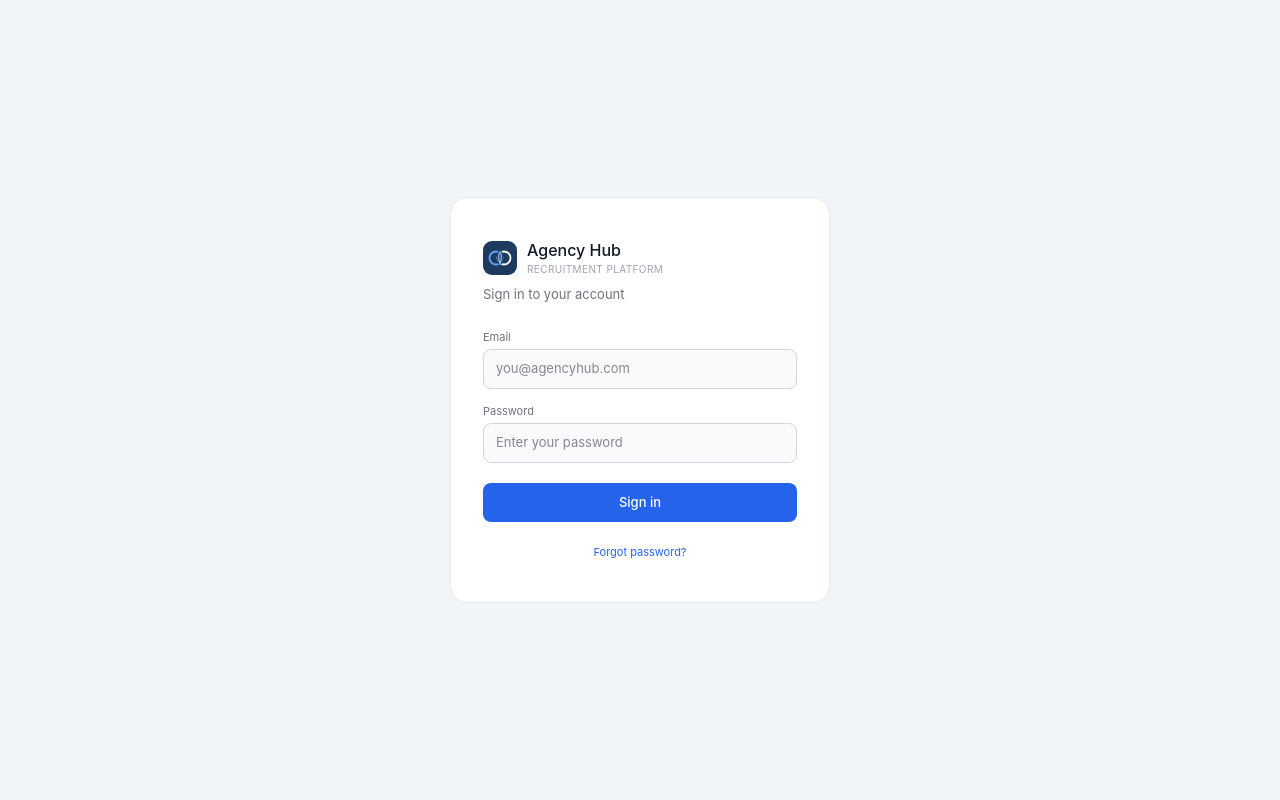
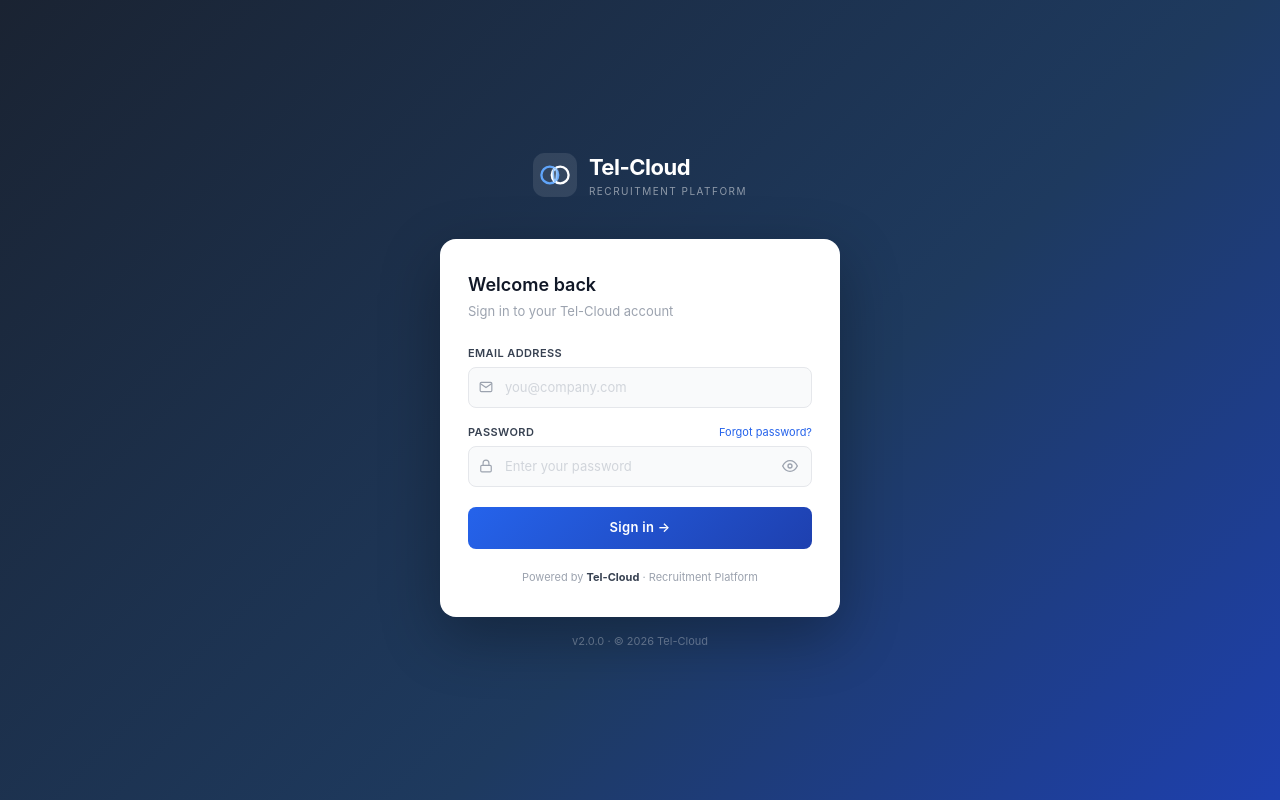
Before and after one commit to qychang16/agency-hub, a React (Vite) app in the folder client/: page / in a window 1280 px wide. Built offline with nearby package versions, Linux system fonts and the light colour scheme.

Commit message:
Tel-Cloud login redesign, show/hide password, validation

```diff
--- a/client/src/App.jsx
+++ b/client/src/App.jsx
@@ -21,11 +21,24 @@ function LoginScreen() {
   const { login } = useAuth()
   const [email, setEmail] = useState('')
   const [password, setPassword] = useState('')
+  const [showPassword, setShowPassword] = useState(false)
   const [error, setError] = useState('')
   const [loading, setLoading] = useState(false)
+  const [emailError, setEmailError] = useState('')
+  const [passwordError, setPasswordError] = useState('')
+
+  function validateAndLogin() {
+    let valid = true
+    setEmailError(''); setPasswordError(''); setError('')
+    if (!email.trim()) { setEmailError('Email is required'); valid = false }
+    else if (!/\S+@\S+\.\S+/.test(email)) { setEmailError('Please enter a valid email'); valid = false }
+    if (!password.trim()) { setPasswordError('Password is required'); valid = false }
+    if (!valid) return
+    handleLogin()
+  }
 
   async function handleLogin() {
-    setError(''); setLoading(true)
+    setLoading(true)
     try {
       await login(email, password)
     } catch(e) {
@@ -35,45 +48,120 @@ function LoginScreen() {
   }
 
   return (
-    <div style={{ minHeight: '100vh', background: '#f1f4f9', display: 'flex', alignItems: 'center', justifyContent: 'center', padding: 16 }}>
-      <div style={{ background: '#fff', borderRadius: 16, border: '0.5px solid #e5e7eb', padding: '40px 32px', width: '100%', maxWidth: 380 }}>
-        <div style={{ display: 'flex', alignItems: 'center', gap: 10, marginBottom: 6 }}>
-          <svg width="34" height="34" viewBox="0 0 34 34" fill="none">
-            <rect width="34" height="34" rx="9" fill="#1e3a5f"/>
+    <div style={{ minHeight: '100vh', background: 'linear-gradient(135deg, #1a2332 0%, #1e3a5f 60%, #1e40af 100%)', display: 'flex', alignItems: 'center', justifyContent: 'center', padding: 16 }}>
+      <div style={{ width: '100%', maxWidth: 400 }}>
+        {/* Logo */}
+        <div style={{ textAlign: 'center', marginBottom: 32 }}>
+          <div style={{ display: 'inline-flex', alignItems: 'center', gap: 12, marginBottom: 8 }}>
+            <svg width="44" height="44" viewBox="0 0 34 34" fill="none">
+              <rect width="34" height="34" rx="9" fill="rgba(255,255,255,0.1)"/>
               <circle cx="13" cy="17" r="6.5" stroke="#60a5fa" strokeWidth="1.8"/>
               <circle cx="21" cy="17" r="6.5" stroke="#fff" strokeWidth="1.8"/>
-            <path d="M17 11.2c1.8 1.5 1.8 7.1 0 11.6" stroke="#1e3a5f" strokeWidth="3.5"/>
-            <path d="M17 11.2c-1.8 1.5-1.8 7.1 0 11.6" stroke="#1e3a5f" strokeWidth="3.5"/>
+              <path d="M17 11.2c1.8 1.5 1.8 7.1 0 11.6" stroke="rgba(255,255,255,0.1)" strokeWidth="3.5"/>
+              <path d="M17 11.2c-1.8 1.5-1.8 7.1 0 11.6" stroke="rgba(255,255,255,0.1)" strokeWidth="3.5"/>
               <path d="M17 11.2c1.8 1.5 1.8 7.1 0 11.6" stroke="#93c5fd" strokeWidth="1.2"/>
               <path d="M17 11.2c-1.8 1.5-1.8 7.1 0 11.6" stroke="#93c5fd" strokeWidth="1.2"/>
             </svg>
-          <div>
-            <div style={{ fontSize: 16, fontWeight: 500, color: '#111827' }}>Agency Hub</div>
-            <div style={{ fontSize: 10, color: '#9ca3af', letterSpacing: '0.4px', textTransform: 'uppercase' }}>recruitment platform</div>
+            <div style={{ textAlign: 'left' }}>
+              <div style={{ fontSize: 22, fontWeight: 700, color: '#fff', letterSpacing: '-0.5px' }}>Tel-Cloud</div>
+              <div style={{ fontSize: 10, color: 'rgba(255,255,255,0.5)', textTransform: 'uppercase', letterSpacing: '1.5px' }}>Recruitment Platform</div>
             </div>
           </div>
-        <div style={{ fontSize: 13, color: '#6b7280', marginBottom: 24, marginTop: 8 }}>Sign in to your account</div>
-        <div style={{ marginBottom: 14 }}>
-          <label style={{ fontSize: 11, color: '#6b7280', display: 'block', marginBottom: 4 }}>Email</label>
-          <input type="email" value={email} onChange={e => setEmail(e.target.value)} onKeyDown={e => e.key === 'Enter' && handleLogin()} placeholder="you@agencyhub.com"
-            style={{ width: '100%', padding: '9px 12px', border: '0.5px solid #d1d5db', borderRadius: 8, fontSize: 13, outline: 'none', background: '#f9fafb', color: '#111827', boxSizing: 'border-box' }} />
         </div>
+
+        {/* Card */}
+        <div style={{ background: '#fff', borderRadius: 16, padding: '32px 28px', boxShadow: '0 20px 60px rgba(0,0,0,0.3)' }}>
+          <div style={{ fontSize: 18, fontWeight: 600, color: '#111827', marginBottom: 4 }}>Welcome back</div>
+          <div style={{ fontSize: 13, color: '#9ca3af', marginBottom: 24 }}>Sign in to your Tel-Cloud account</div>
+
+          {/* Email */}
+          <div style={{ marginBottom: 16 }}>
+            <label style={{ fontSize: 11, fontWeight: 600, color: '#374151', display: 'block', marginBottom: 5, textTransform: 'uppercase', letterSpacing: '0.4px' }}>Email address</label>
+            <div style={{ position: 'relative' }}>
+              <input
+                type="email"
+                value={email}
+                onChange={e => { setEmail(e.target.value); setEmailError('') }}
+                onKeyDown={e => e.key === 'Enter' && validateAndLogin()}
+                placeholder="you@company.com"
+                style={{ width: '100%', padding: '10px 12px 10px 36px', border: `1.5px solid ${emailError ? '#ef4444' : '#e5e7eb'}`, borderRadius: 8, fontSize: 13, outline: 'none', background: '#f9fafb', color: '#111827', boxSizing: 'border-box', transition: 'border-color .2s' }}
+                onFocus={e => e.target.style.borderColor = emailError ? '#ef4444' : '#2563eb'}
+                onBlur={e => e.target.style.borderColor = emailError ? '#ef4444' : '#e5e7eb'}
+              />
+              <svg style={{ position: 'absolute', left: 11, top: '50%', transform: 'translateY(-50%)', width: 14, height: 14, color: '#9ca3af', pointerEvents: 'none' }} viewBox="0 0 24 24" fill="none" stroke="currentColor" strokeWidth="2"><path d="M4 4h16c1.1 0 2 .9 2 2v12c0 1.1-.9 2-2 2H4c-1.1 0-2-.9-2-2V6c0-1.1.9-2 2-2z"/><polyline points="22,6 12,13 2,6"/></svg>
+            </div>
+            {emailError && <div style={{ fontSize: 11, color: '#ef4444', marginTop: 4, display: 'flex', alignItems: 'center', gap: 4 }}><span>⚠</span> {emailError}</div>}
+          </div>
+
+          {/* Password */}
           <div style={{ marginBottom: 20 }}>
-          <label style={{ fontSize: 11, color: '#6b7280', display: 'block', marginBottom: 4 }}>Password</label>
-          <input type="password" value={password} onChange={e => setPassword(e.target.value)} onKeyDown={e => e.key === 'Enter' && handleLogin()} placeholder="Enter your password"
-            style={{ width: '100%', padding: '9px 12px', border: '0.5px solid #d1d5db', borderRadius: 8, fontSize: 13, outline: 'none', background: '#f9fafb', color: '#111827', boxSizing: 'border-box' }} />
+            <div style={{ display: 'flex', justifyContent: 'space-between', alignItems: 'center', marginBottom: 5 }}>
+              <label style={{ fontSize: 11, fontWeight: 600, color: '#374151', textTransform: 'uppercase', letterSpacing: '0.4px' }}>Password</label>
+              <button style={{ fontSize: 11, color: '#2563eb', background: 'transparent', border: 'none', cursor: 'pointer', padding: 0 }}>Forgot password?</button>
             </div>
-        {error && <div style={{ fontSize: 11, color: '#ef4444', marginBottom: 12 }}>{error}</div>}
-        <button onClick={handleLogin} disabled={loading}
-          style={{ width: '100%', padding: '10px', background: loading ? '#9ca3af' : ACCENT, color: '#fff', border: 'none', borderRadius: 8, fontSize: 13, fontWeight: 500, cursor: loading ? 'default' : 'pointer' }}>
-          {loading ? 'Signing in…' : 'Sign in'}
-        </button>
-        <div style={{ marginTop: 16, textAlign: 'center' }}>
-          <button style={{ fontSize: 11, color: ACCENT, background: 'transparent', border: 'none', cursor: 'pointer' }}>
-            Forgot password?
+            <div style={{ position: 'relative' }}>
+              <input
+                type={showPassword ? 'text' : 'password'}
+                value={password}
+                onChange={e => { setPassword(e.target.value); setPasswordError('') }}
+                onKeyDown={e => e.key === 'Enter' && validateAndLogin()}
+                placeholder="Enter your password"
+                style={{ width: '100%', padding: '10px 40px 10px 36px', border: `1.5px solid ${passwordError ? '#ef4444' : '#e5e7eb'}`, borderRadius: 8, fontSize: 13, outline: 'none', background: '#f9fafb', color: '#111827', boxSizing: 'border-box', transition: 'border-color .2s' }}
+                onFocus={e => e.target.style.borderColor = passwordError ? '#ef4444' : '#2563eb'}
+                onBlur={e => e.target.style.borderColor = passwordError ? '#ef4444' : '#e5e7eb'}
+              />
+              {/* Lock icon left */}
+              <svg style={{ position: 'absolute', left: 11, top: '50%', transform: 'translateY(-50%)', width: 14, height: 14, color: '#9ca3af', pointerEvents: 'none' }} viewBox="0 0 24 24" fill="none" stroke="currentColor" strokeWidth="2"><rect x="3" y="11" width="18" height="11" rx="2" ry="2"/><path d="M7 11V7a5 5 0 0110 0v4"/></svg>
+              {/* Show/hide toggle right */}
+              <button
+                type="button"
+                onClick={() => setShowPassword(!showPassword)}
+                style={{ position: 'absolute', right: 10, top: '50%', transform: 'translateY(-50%)', background: 'transparent', border: 'none', cursor: 'pointer', padding: 4, color: '#9ca3af', display: 'flex', alignItems: 'center' }}>
+                {showPassword ? (
+                  <svg width="16" height="16" viewBox="0 0 24 24" fill="none" stroke="currentColor" strokeWidth="2"><path d="M17.94 17.94A10.07 10.07 0 0112 20c-7 0-11-8-11-8a18.45 18.45 0 015.06-5.94M9.9 4.24A9.12 9.12 0 0112 4c7 0 11 8 11 8a18.5 18.5 0 01-2.16 3.19m-6.72-1.07a3 3 0 11-4.24-4.24"/><line x1="1" y1="1" x2="23" y2="23"/></svg>
+                ) : (
+                  <svg width="16" height="16" viewBox="0 0 24 24" fill="none" stroke="currentColor" strokeWidth="2"><path d="M1 12s4-8 11-8 11 8 11 8-4 8-11 8-11-8-11-8z"/><circle cx="12" cy="12" r="3"/></svg>
+                )}
               </button>
             </div>
+            {passwordError && <div style={{ fontSize: 11, color: '#ef4444', marginTop: 4, display: 'flex', alignItems: 'center', gap: 4 }}><span>⚠</span> {passwordError}</div>}
           </div>
+
+          {/* General error */}
+          {error && (
+            <div style={{ marginBottom: 16, padding: '10px 12px', background: '#fef2f2', border: '1px solid #fecaca', borderRadius: 8, fontSize: 12, color: '#dc2626', display: 'flex', alignItems: 'center', gap: 8 }}>
+              <span style={{ fontSize: 16 }}>⚠️</span> {error}
+            </div>
+          )}
+
+          {/* Sign in button */}
+          <button
+            onClick={validateAndLogin}
+            disabled={loading}
+            style={{ width: '100%', padding: '11px', background: loading ? '#9ca3af' : 'linear-gradient(135deg, #2563eb, #1e40af)', color: '#fff', border: 'none', borderRadius: 8, fontSize: 13, fontWeight: 600, cursor: loading ? 'default' : 'pointer', letterSpacing: '0.3px', transition: 'opacity .2s' }}>
+            {loading ? (
+              <span style={{ display: 'flex', alignItems: 'center', justifyContent: 'center', gap: 8 }}>
+                <svg width="14" height="14" viewBox="0 0 24 24" fill="none" stroke="white" strokeWidth="2" style={{ animation: 'spin 1s linear infinite' }}><path d="M12 2v4M12 18v4M4.93 4.93l2.83 2.83M16.24 16.24l2.83 2.83M2 12h4M18 12h4M4.93 19.07l2.83-2.83M16.24 7.76l2.83-2.83"/></svg>
+                Signing in…
+              </span>
+            ) : 'Sign in →'}
+          </button>
+
+          <div style={{ marginTop: 20, textAlign: 'center', fontSize: 11, color: '#9ca3af' }}>
+            Powered by <strong style={{ color: '#374151' }}>Tel-Cloud</strong> · Recruitment Platform
+          </div>
+        </div>
+
+        {/* Version */}
+        <div style={{ textAlign: 'center', marginTop: 16, fontSize: 11, color: 'rgba(255,255,255,0.3)' }}>
+          v2.0.0 · © 2026 Tel-Cloud
+        </div>
+      </div>
+
+      <style>{`
+        @keyframes spin { from { transform: rotate(0deg) } to { transform: rotate(360deg) } }
+        input::placeholder { color: #d1d5db }
+      `}</style>
     </div>
   )
 }
--- a/client/src/components/layout/Topbar.jsx
+++ b/client/src/components/layout/Topbar.jsx
@@ -86,8 +86,8 @@ export default function Topbar({ activeNav, setActiveNav, onNewContact, isMobile
         <div style={{ display: 'flex', alignItems: 'center', gap: 10, marginRight: 14, flexShrink: 0 }}>
           <DualRingsLogo />
           <div style={{ display: 'flex', flexDirection: 'column' }}>
-            <span style={{ fontSize: 14, fontWeight: 500, color: '#fff' }}>{workspace?.name || 'Agency Hub'}</span>
-            {!isMobile && <span style={{ fontSize: 9, color: 'rgba(255,255,255,0.5)', letterSpacing: '0.4px', textTransform: 'uppercase', marginTop: 1 }}>recruitment platform</span>}
+            <span style={{ fontSize: 14, fontWeight: 500, color: '#fff' }}>{workspace?.name || 'Tel-Cloud'}</span>
+            {!isMobile && <span style={{ fontSize: 9, color: 'rgba(255,255,255,0.5)', letterSpacing: '0.4px', textTransform: 'uppercase', marginTop: 1 }}>by tel-cloud</span>}
           </div>
         </div>
 
--- a/client/src/context/WorkspaceContext.jsx
+++ b/client/src/context/WorkspaceContext.jsx
@@ -6,7 +6,7 @@ const WorkspaceContext = createContext(null)
 
 const DEFAULT_WORKSPACE = {
   id: 'ws_default',
-  name: 'My Agency',
+  name: 'Tel-Cloud',
   logo: null,
   email: '',
   phone: '',
```
Lines whose indentation alone changed are shown as unchanged.
